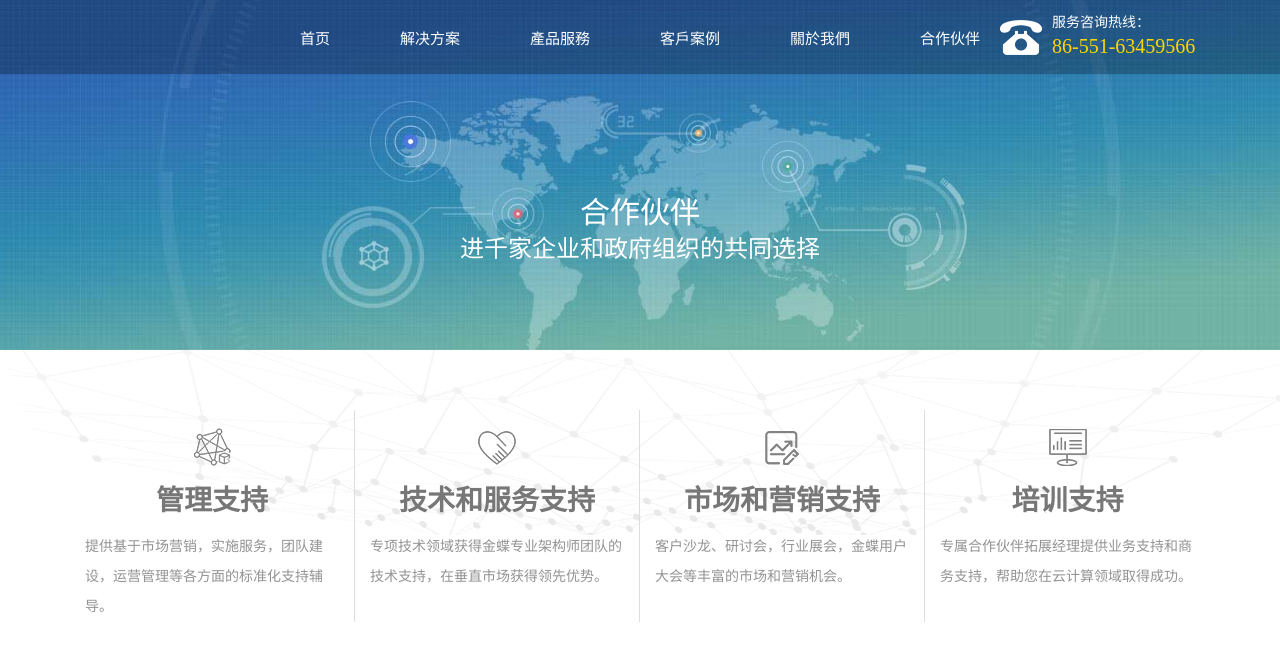
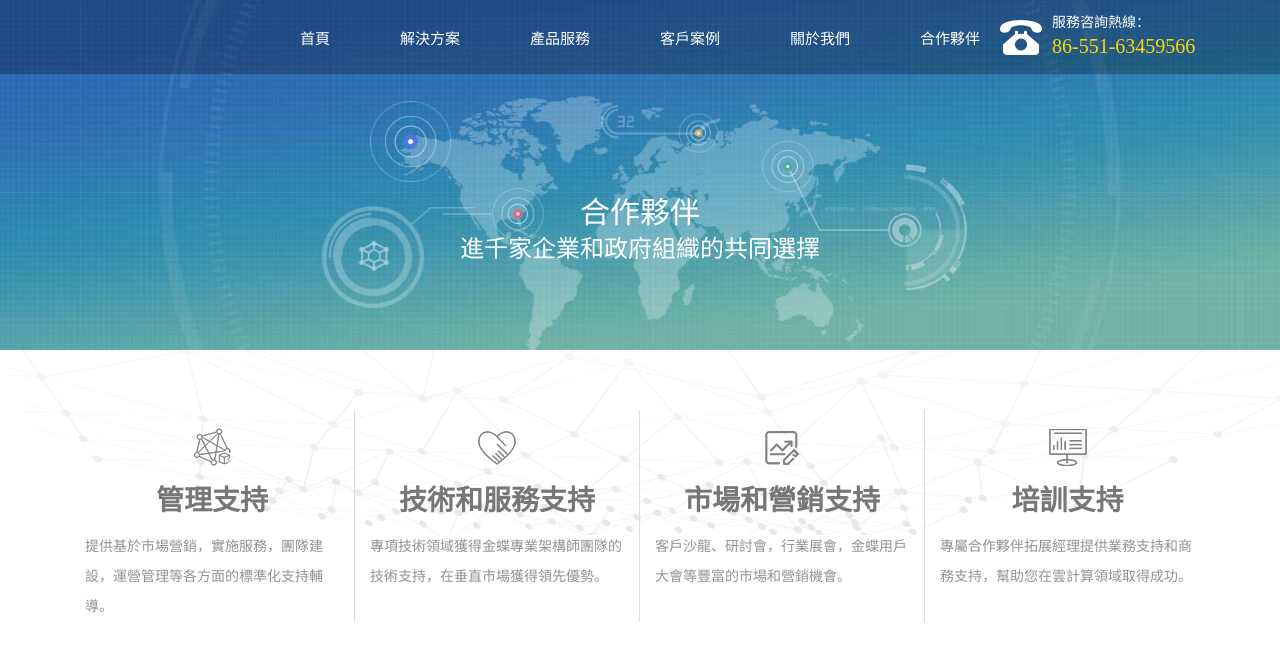
Before and after one commit to hoelshen/officiaNetwork-master, a plain HTML site: page Cooperation.html in a window 1280 px wide. Drawn offline with Linux system fonts and the light colour scheme.

Commit message:
feat(File): refator name and tele

```diff
--- a/Cooperation.html
+++ b/Cooperation.html
@@ -4,7 +4,7 @@
 	<meta http-equiv="X-UA-Compatible" content="IE=edge,chrome=1">
 	<meta name="viewport" content="width=device-width,initial-scale=1.0,maximum-scale=1.0,minimum-scale=1.0,user-scalable=no" />
     <meta name="renderer" content="webkit|ie-comp|ie-stand">
-	<title>合作伙伴</title>
+	<title>合作夥伴</title>
     <meta name="description" content="Description...">
     <meta name="keywords" content="keyword1,keyword2,keyword3..">
 	<link href="css/bootstrap.min.css" rel="stylesheet">
@@ -63,7 +63,7 @@
        <div class="header_phone">
    	<div class="icon_phone pt5 fl"><img src="images/icon_phone.png"></div>
    	<div class="phone fl">
-      <h4>服务咨询热线：</h4>
+      <h4>服務咨詢熱線：</h4>
       <h2>86-551-63459566</h2>
    	</div>
    </div>
@@ -71,8 +71,8 @@
         <div class="clear"></div>
         <div class="navBox hidden-xs hidden-sm">
     	<ul class="navList list-unstyled">
-            	<li class="navLi"><h3><a href="index.html"><span>首页</span></a></h3> </li>
-            	<li class="navLi"><h3><a href="javascript:void(0)"><span>解决方案</span></a></h3></li>
+            	<li class="navLi"><h3><a href="index.html"><span>首頁</span></a></h3> </li>
+            	<li class="navLi"><h3><a href="javascript:void(0)"><span>解決方案</span></a></h3></li>
             	<li class="navLi"><h3><a href="javascript:void(0)"><span>產品服務 </span></a></h3></li>
                 <li class="navLi"><h3><a href="Cases.html"><span>客戶案例</span></a></h3> </li>
                 <li class="navLi">
@@ -90,7 +90,7 @@
                             	<h4><a href="course.html">企業歷程</a></h4>
                             </li>
                              <!-- <li class="navSubLi">
-                            	<h4><a href="news.html">新闻动态</a></h4>
+                            	<h4><a href="news.html">新聞動態</a></h4>
                             </li> -->
                              <li class="navSubLi">
                             	<h4><a href="Recruitment.html">人才招聘</a></h4>
@@ -99,7 +99,7 @@
                     </div>
                 </li>
                   <li class="navLi">
-                	<h3><a href="Cooperation.html"><span>合作伙伴</span></a></h3>
+                	<h3><a href="Cooperation.html"><span>合作夥伴</span></a></h3>
                 </li>
             </ul>
         </div>
@@ -109,8 +109,8 @@
 <div class="clearfix"></div>
 <div class="bannerN">
 	<div class="imgFull"><img src="images/banSolution.jpg" class="img-responsive"></div>
-    <h2 class="banH2 wow fadeInUp">合作伙伴</h2>
-     <h4 class="banH4 wow fadeInUp">进千家企业和政府组织的共同选择</h4>
+    <h2 class="banH2 wow fadeInUp">合作夥伴</h2>
+     <h4 class="banH4 wow fadeInUp">進千家企業和政府組織的共同選擇</h4>
 </div>
 <div class="mainBg box1Bg">
 	<div class="mainBgImg"></div>
@@ -119,22 +119,22 @@
       	<li class="col-xs-6 col-sm-3 col-md-3">
       	<i class=""><img src="images/solu2Img2.png"></i>
       		<h3>管理支持</h3>
-      		<h5>提供基于市场营销，实施服务，团队建设，运营管理等各方面的标准化支持辅导。</h5>
+      		<h5>提供基於市場營銷，實施服務，團隊建設，運營管理等各方面的標準化支持輔導。</h5>
       	</li>
       	<li class="col-xs-6 col-sm-3 col-md-3">
       	<i class=""><img src="images/solu2Img1.png"></i>
-      		<h3>技术和服务支持</h3>
-      		<h5>专项技术领域获得金蝶专业架构师团队的技术支持，在垂直市场获得领先优势。</h5>
+      		<h3>技術和服務支持</h3>
+      		<h5>專項技術領域獲得金蝶專業架構師團隊的技術支持，在垂直市場獲得領先優勢。</h5>
       	</li>
       	<li class="col-xs-6 col-sm-3 col-md-3">
       	<i class=""><img src="images/solu2Img3.png"></i>
-      		<h3>市场和营销支持</h3>
-      		<h5>客户沙龙、研讨会，行业展会，金蝶用户大会等丰富的市场和营销机会。</h5>
+      		<h3>市場和營銷支持</h3>
+      		<h5>客戶沙龍、研討會，行業展會，金蝶用戶大會等豐富的市場和營銷機會。</h5>
       	</li>
       	<li class="col-xs-6 col-sm-3 col-md-3">
       	<i class=""><img src="images/solu2Img4.png"></i>
-      		<h3>培训支持</h3>
-      		<h5>专属合作伙伴拓展经理提供业务支持和商务支持，帮助您在云计算领域取得成功。</h5>
+      		<h3>培訓支持</h3>
+      		<h5>專屬合作夥伴拓展經理提供業務支持和商務支持，幫助您在雲計算領域取得成功。</h5>
       	</li>
       </ul>
           <!--列表展示-->
@@ -149,8 +149,8 @@
                     <div class="sup-desc-inner">
 
                       <div class="sup-meta-wrap">
-						  <h4 class="sup-description title_name">李欢地产</h4>
-                        <p class="sup-description">合作伙伴介绍介绍合作伙伴介绍介绍合作伙伴介绍介绍合作伙伴介绍介绍合作伙伴介绍介绍</p>
+						  <h4 class="sup-description title_name">李歡地產</h4>
+                        <p class="sup-description">合作夥伴介紹介紹合作夥伴介紹介紹合作夥伴介紹介紹合作夥伴介紹介紹合作夥伴介紹介紹</p>
                       </div>
                     </div>
                   </div>
@@ -167,8 +167,8 @@
                     <div class="sup-desc-inner">
 
                       <div class="sup-meta-wrap">
-                      	  <h4 class="sup-description title_name">李欢地产</h4>
-                        <p class="sup-description">合作伙伴介绍介绍合作伙伴介绍介绍合作伙伴介绍介绍合作伙伴介绍介绍合作伙伴介绍介绍</p>
+                      	  <h4 class="sup-description title_name">李歡地產</h4>
+                        <p class="sup-description">合作夥伴介紹介紹合作夥伴介紹介紹合作夥伴介紹介紹合作夥伴介紹介紹合作夥伴介紹介紹</p>
                       </div>
                     </div>
                   </div>
@@ -184,8 +184,8 @@
                   <div class="sup-desc-wrap">
                     <div class="sup-desc-inner">
                       <div class="sup-meta-wrap">
-                    	  <h4 class="sup-description title_name">李欢地产</h4>
-                        <p class="sup-description">合作伙伴介绍介绍合作伙伴介绍介绍合作伙伴介绍介绍合作伙伴介绍介绍合作伙伴介绍介绍</p>
+                    	  <h4 class="sup-description title_name">李歡地產</h4>
+                        <p class="sup-description">合作夥伴介紹介紹合作夥伴介紹介紹合作夥伴介紹介紹合作夥伴介紹介紹合作夥伴介紹介紹</p>
                       </div>
                     </div>
                   </div>
@@ -201,8 +201,8 @@
                   <div class="sup-desc-wrap">
                     <div class="sup-desc-inner">
                       <div class="sup-meta-wrap">
-                      	  <h4 class="sup-description title_name">李欢地产</h4>
-                        <p class="sup-description">合作伙伴介绍介绍合作伙伴介绍介绍合作伙伴介绍介绍合作伙伴介绍介绍合作伙伴介绍介绍</p>
+                      	  <h4 class="sup-description title_name">李歡地產</h4>
+                        <p class="sup-description">合作夥伴介紹介紹合作夥伴介紹介紹合作夥伴介紹介紹合作夥伴介紹介紹合作夥伴介紹介紹</p>
                       </div>
                     </div>
                   </div>
@@ -218,8 +218,8 @@
                   <div class="sup-desc-wrap">
                     <div class="sup-desc-inner">
                       <div class="sup-meta-wrap">
-                       	  <h4 class="sup-description title_name">李欢地产</h4>
-                        <p class="sup-description">合作伙伴介绍介绍合作伙伴介绍介绍合作伙伴介绍介绍合作伙伴介绍介绍合作伙伴介绍介绍</p>
+                       	  <h4 class="sup-description title_name">李歡地產</h4>
+                        <p class="sup-description">合作夥伴介紹介紹合作夥伴介紹介紹合作夥伴介紹介紹合作夥伴介紹介紹合作夥伴介紹介紹</p>
                       </div>
                     </div>
                   </div>
@@ -235,8 +235,8 @@
                   <div class="sup-desc-wrap">
                     <div class="sup-desc-inner">
                       <div class="sup-meta-wrap">
-                    	  <h4 class="sup-description title_name">李欢地产</h4>
-                        <p class="sup-description">合作伙伴介绍介绍合作伙伴介绍介绍合作伙伴介绍介绍合作伙伴介绍介绍合作伙伴介绍介绍</p>
+                    	  <h4 class="sup-description title_name">李歡地產</h4>
+                        <p class="sup-description">合作夥伴介紹介紹合作夥伴介紹介紹合作夥伴介紹介紹合作夥伴介紹介紹合作夥伴介紹介紹</p>
                       </div>
                     </div>
                   </div>
@@ -252,8 +252,8 @@
                   <div class="sup-desc-wrap">
                     <div class="sup-desc-inner">
                       <div class="sup-meta-wrap">
-                      	  <h4 class="sup-description title_name">李欢地产</h4>
-                        <p class="sup-description">合作伙伴介绍介绍合作伙伴介绍介绍合作伙伴介绍介绍合作伙伴介绍介绍合作伙伴介绍介绍</p>
+                      	  <h4 class="sup-description title_name">李歡地產</h4>
+                        <p class="sup-description">合作夥伴介紹介紹合作夥伴介紹介紹合作夥伴介紹介紹合作夥伴介紹介紹合作夥伴介紹介紹</p>
                       </div>
                     </div>
                   </div>
@@ -269,8 +269,8 @@
                   <div class="sup-desc-wrap">
                     <div class="sup-desc-inner">
                       <div class="sup-meta-wrap">
-                     	  <h4 class="sup-description title_name">李欢地产</h4>
-                        <p class="sup-description">合作伙伴介绍介绍合作伙伴介绍介绍合作伙伴介绍介绍合作伙伴介绍介绍合作伙伴介绍介绍</p>
+                     	  <h4 class="sup-description title_name">李歡地產</h4>
+                        <p class="sup-description">合作夥伴介紹介紹合作夥伴介紹介紹合作夥伴介紹介紹合作夥伴介紹介紹合作夥伴介紹介紹</p>
                       </div>
                     </div>
                   </div>
@@ -284,7 +284,7 @@
 	<div class="container">
 <!-- <div class="footTop">
         	<div class="footTopR text-right">
-                <div class="clear">咨询服务电话：</div>
+                <div class="clear">咨詢服務電話：</div>
                 <p class="fTel">86-551-63459566</p>
                 <p>（周一至周五8:30-17:30）</p>
             </div>
@@ -293,40 +293,40 @@
                 	<li>
                     	<h3><a class="ellipsis" href="#">關於我們</a></h3>
                         <div class="footSub">
-                        	<p><a class="ellipsis" href="#">关于ABC营销管理平台</a></p>
-                        	<p><a class="ellipsis" href="#">联系我们</a></p>
+                        	<p><a class="ellipsis" href="#">關於ABC營銷管理平臺</a></p>
+                        	<p><a class="ellipsis" href="#">聯系我們</a></p>
                         	<p><a class="ellipsis" href="#">人才招聘</a></p>
-                        	<p><a class="ellipsis" href="#">隐私和法律声明</a></p>
+                        	<p><a class="ellipsis" href="#">隱私和法律聲明</a></p>
                         </div>
                     </li>
                 	<li>
-                    	<h3><a class="ellipsis" href="#">产品应用</a></h3>
+                    	<h3><a class="ellipsis" href="#">產品應用</a></h3>
                         <div class="footSub">
-                        	<p><a class="ellipsis" href="#">NCRM客户管理模块</a></p>
-                        	<p><a class="ellipsis" href="#">互联网信息识别分析应用</a></p>
-                        	<p><a class="ellipsis" href="#">表单营销管理模块</a></p>
-                        	<p><a class="ellipsis" href="#">会员营销管理模块</a></p>
-                        	<p><a class="ellipsis" href="#">微营销管理模块</a></p>
-                        	<p><a class="ellipsis" href="#">NCRM报表模块</a></p>
+                        	<p><a class="ellipsis" href="#">NCRM客戶管理模塊</a></p>
+                        	<p><a class="ellipsis" href="#">互聯網信息識別分析應用</a></p>
+                        	<p><a class="ellipsis" href="#">表單營銷管理模塊</a></p>
+                        	<p><a class="ellipsis" href="#">會員營銷管理模塊</a></p>
+                        	<p><a class="ellipsis" href="#">微營銷管理模塊</a></p>
+                        	<p><a class="ellipsis" href="#">NCRM報表模塊</a></p>
                         </div>
                     </li>
                 	<li>
-                    	<h3><a class="ellipsis" href="#">产品资料</a></h3>
+                    	<h3><a class="ellipsis" href="#">產品資料</a></h3>
                         <div class="footSub">
-                        	<p><a class="ellipsis" href="#">营销手册</a></p>
-                        	<p><a class="ellipsis" href="#">产品使用手册</a></p>
-                        	<p><a class="ellipsis" href="#">ABC营销系统采购合同</a></p>
-                        	<p><a class="ellipsis" href="javascript:void(0)">获取试用</a></p>
+                        	<p><a class="ellipsis" href="#">營銷手冊</a></p>
+                        	<p><a class="ellipsis" href="#">產品使用手冊</a></p>
+                        	<p><a class="ellipsis" href="#">ABC營銷系統采購合同</a></p>
+                        	<p><a class="ellipsis" href="javascript:void(0)">獲取試用</a></p>
                         </div>
                     </li>
                 	<li>
-                    	<h3><a class="ellipsis" href="#">购买合作</a></h3>
+                    	<h3><a class="ellipsis" href="#">購買合作</a></h3>
                         <div class="footSub">
-                        	<p><a class="ellipsis" href="#">价格体系</a></p>
-                        	<p><a class="ellipsis" href="#">联系销售</a></p>
-                        	<p><a class="ellipsis" href="#">区域合伙人</a></p>
+                        	<p><a class="ellipsis" href="#">價格體系</a></p>
+                        	<p><a class="ellipsis" href="#">聯系銷售</a></p>
+                        	<p><a class="ellipsis" href="#">區域合夥人</a></p>
                         	<p><a class="ellipsis" href="#">代理合作</a></p>
-                        	<p><a class="ellipsis" href="#">应用培训</a></p>
+                        	<p><a class="ellipsis" href="#">應用培訓</a></p>
                         </div>
                     </li>
                 </ul>
```
Also changed, not shown: index.html (+1 -2 lines), onepage.html (+1 -1 lines).
